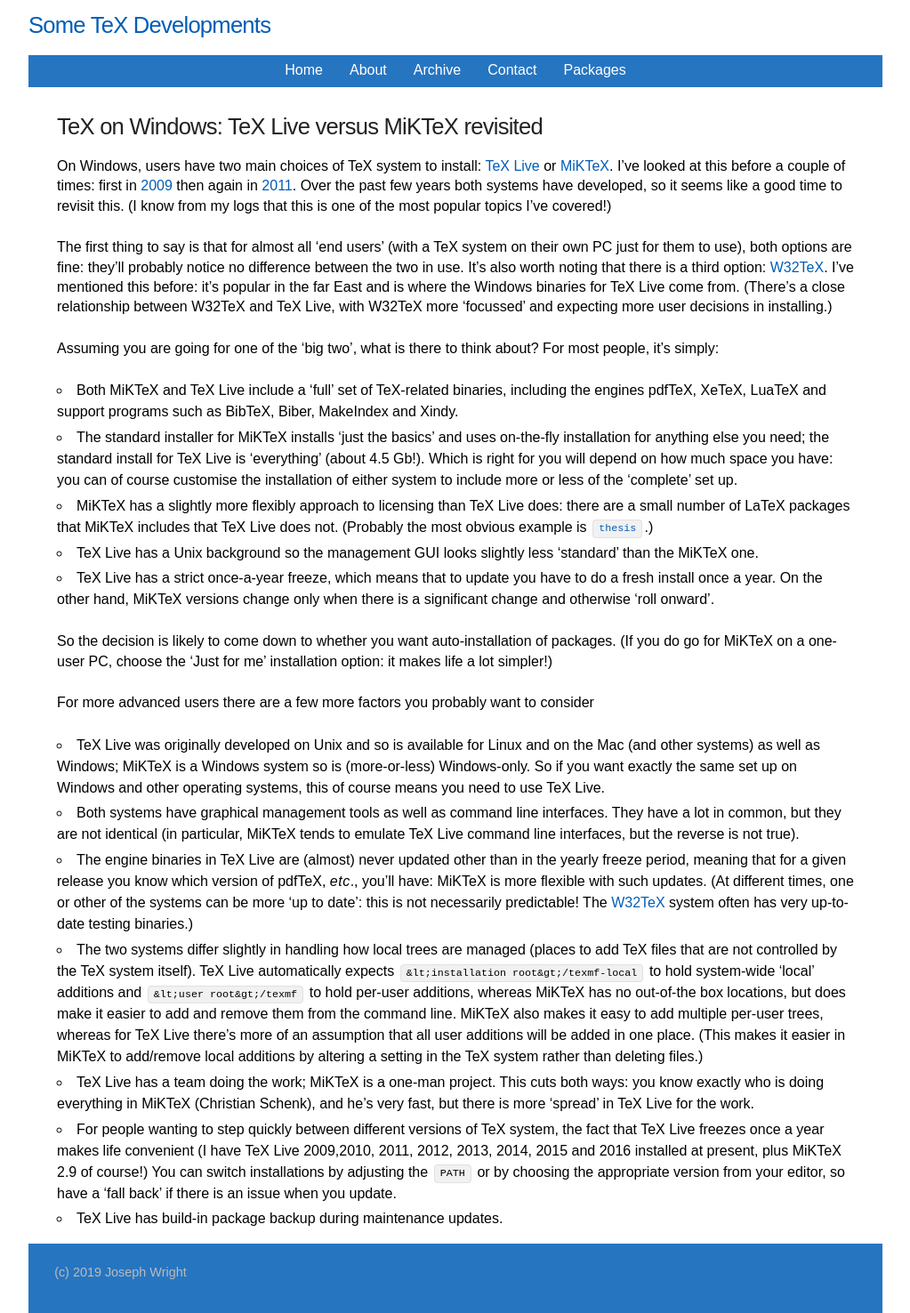
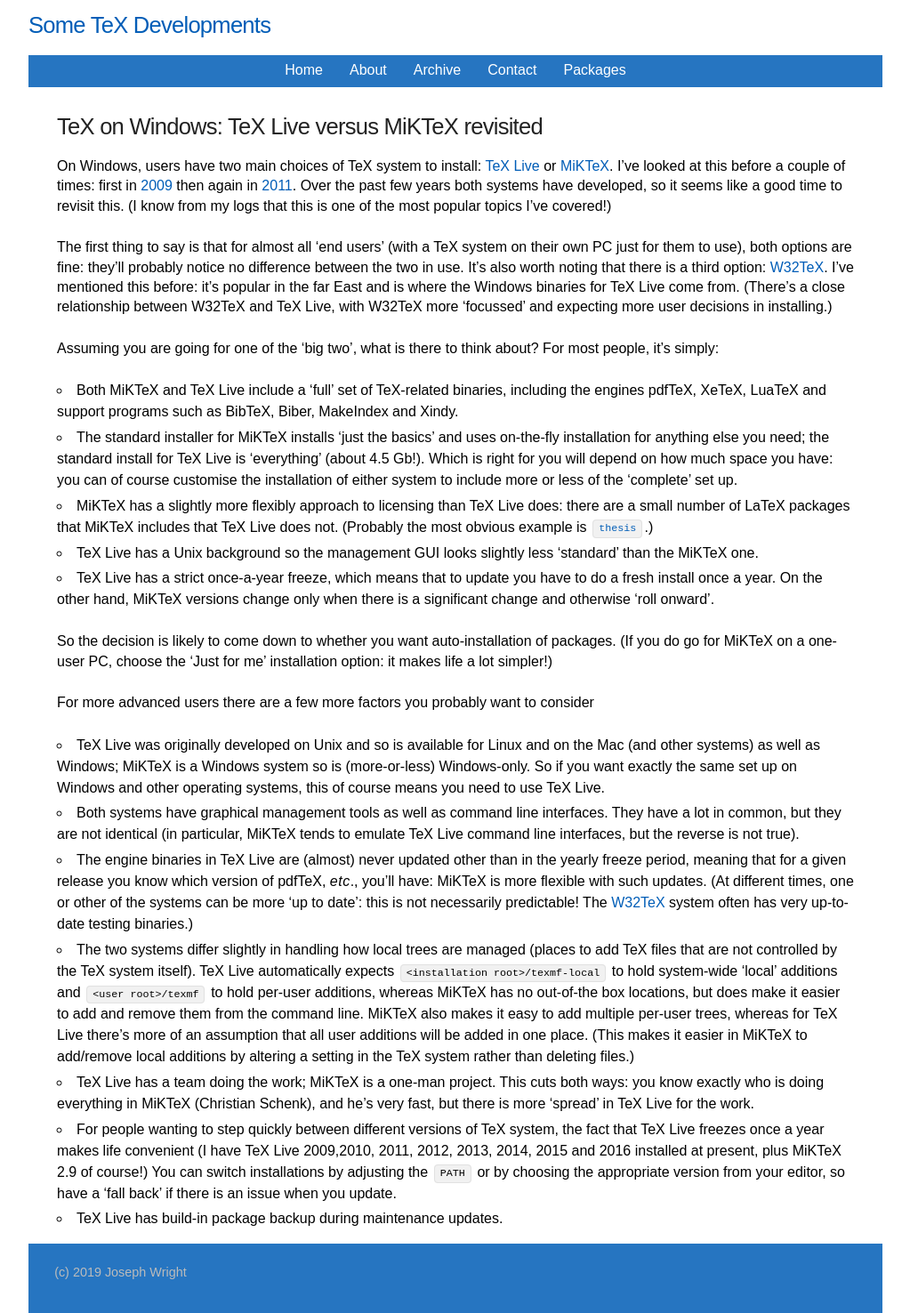
Before and after one commit to josephwright/josephwright.github.io, a Jekyll site: the page built from _posts/2016-12-18-tex-on-windows-tex-live-versus-miktex-revisited.md, in a window 1280 px wide. Shown: the whole page at 89% size, without its empty margins (128-1151 px from the left). Built offline with Jekyll 4.4.1, drawn with Linux system fonts in a browser that asks for light colours; some of the changed lines change nothing that is shown.

Commit message:
Stray HTML escape

```diff
--- a/_posts/2016-12-18-tex-on-windows-tex-live-versus-miktex-revisited.md
+++ b/_posts/2016-12-18-tex-on-windows-tex-live-versus-miktex-revisited.md
@@ -28,7 +28,7 @@
 - TeX Live was originally developed on Unix and so is available for Linux and on the Mac (and other systems) as well as Windows; MiKTeX is a Windows system so is (more-or-less) Windows-only. So if you want exactly the same set up on Windows and other operating systems, this of course means you need to use TeX Live.
 - Both systems have graphical management tools as well as command line interfaces. They have a lot in common, but they are not identical (in particular, MiKTeX tends to emulate TeX Live command line interfaces, but the reverse is not true).
 - The engine binaries in TeX Live are (almost) never updated other than in the yearly freeze period, meaning that for a given release you know which version of pdfTeX, _etc_., you'll have: MiKTeX is more flexible with such updates. (At different times, one or other of the systems can be more 'up to date': this is not necessarily predictable! The [W32TeX](http://w32tex.org/) system often has very up-to-date testing binaries.)
-- The two systems differ slightly in handling how local trees are managed (places to add TeX files that are not controlled by the TeX system itself). TeX Live automatically expects `&lt;installation root&gt;/texmf-local` to hold system-wide 'local' additions and `&lt;user root&gt;/texmf` to hold per-user additions, whereas MiKTeX has no out-of-the box locations, but does make it easier to add and remove them from the command line. MiKTeX also makes it easy to add multiple per-user trees, whereas for TeX Live there's more of an assumption that all user additions will be added in one place. (This makes it easier in MiKTeX to add/remove local additions by altering a setting in the TeX system rather than deleting files.)
+- The two systems differ slightly in handling how local trees are managed (places to add TeX files that are not controlled by the TeX system itself). TeX Live automatically expects `<installation root>/texmf-local` to hold system-wide 'local' additions and `<user root>/texmf` to hold per-user additions, whereas MiKTeX has no out-of-the box locations, but does make it easier to add and remove them from the command line. MiKTeX also makes it easy to add multiple per-user trees, whereas for TeX Live there's more of an assumption that all user additions will be added in one place. (This makes it easier in MiKTeX to add/remove local additions by altering a setting in the TeX system rather than deleting files.)
 - TeX Live has a team doing the work; MiKTeX is a one-man project. This cuts both ways: you know exactly who is doing everything in MiKTeX (Christian Schenk), and he's very fast, but there is more 'spread' in TeX Live for the work.
 - For people wanting to step quickly between different versions of TeX system, the fact that TeX Live freezes once a year makes life convenient (I have TeX Live 2009,2010, 2011, 2012, 2013, 2014, 2015 and 2016 installed at present, plus MiKTeX 2.9 of course!) You can switch installations by adjusting the `PATH` or by choosing the appropriate version from your editor, so have a 'fall back' if there is an issue when you update.
 - TeX Live has build-in package backup during maintenance updates.
```
